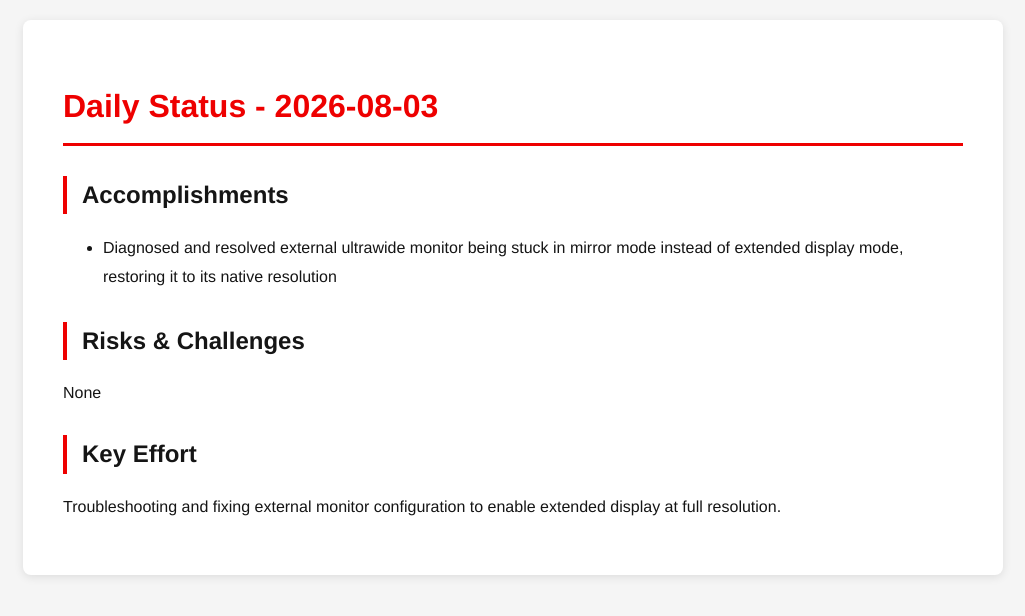
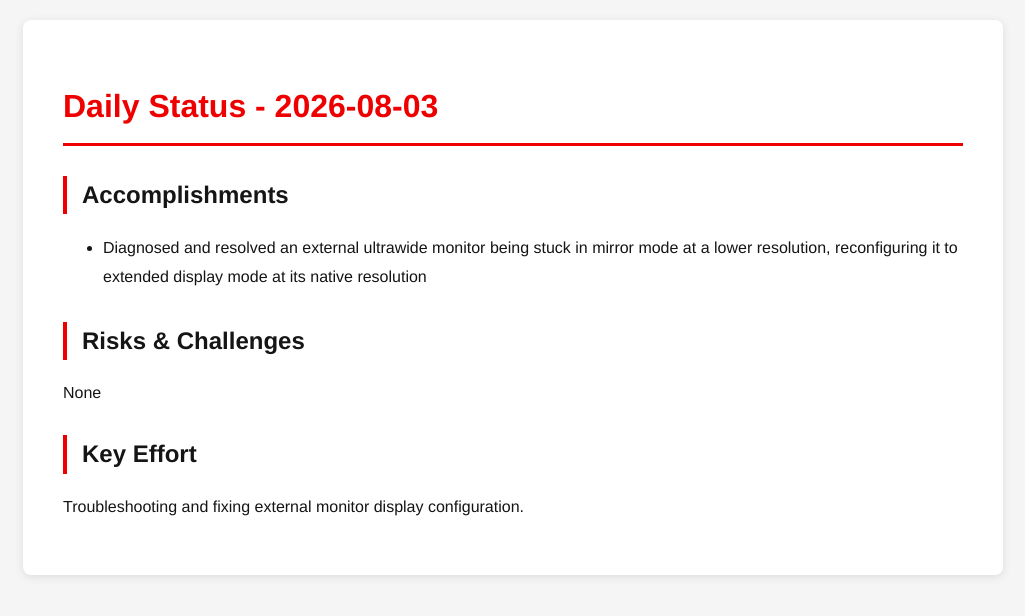
Before and after one commit to tzvatot/daily-status, a Jekyll site: the page built from 2026-08-03.md, in a window 1280 px wide. Shown: the top 616 px of the page, without its empty margins (127-1152 px from the left). Built offline with Jekyll 4.4.1, drawn with Linux system fonts in a browser that asks for light colours.

Commit message:
Daily status update - 2026-08-03

```diff
--- a/2026-08-03.md
+++ b/2026-08-03.md
@@ -7,10 +7,10 @@ date: 2026-08-03
 # Daily Status - 2026-08-03
 
 ## Accomplishments
-- Diagnosed and resolved external ultrawide monitor being stuck in mirror mode instead of extended display mode, restoring it to its native resolution
+- Diagnosed and resolved an external ultrawide monitor being stuck in mirror mode at a lower resolution, reconfiguring it to extended display mode at its native resolution
 
 ## Risks & Challenges
 None
 
 ## Key Effort
-Troubleshooting and fixing external monitor configuration to enable extended display at full resolution.
+Troubleshooting and fixing external monitor display configuration.
```
